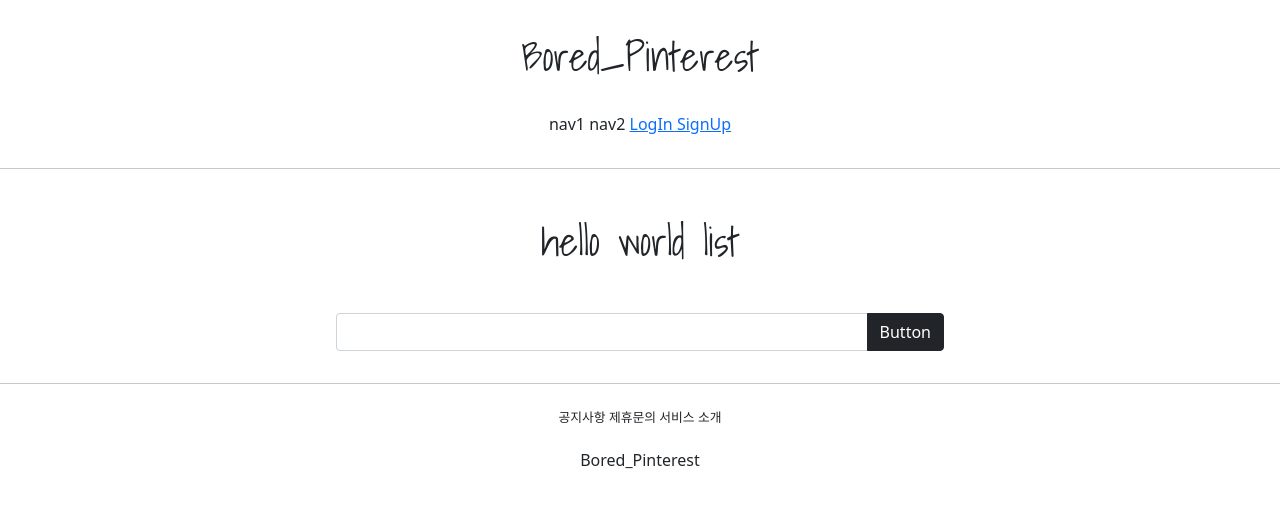
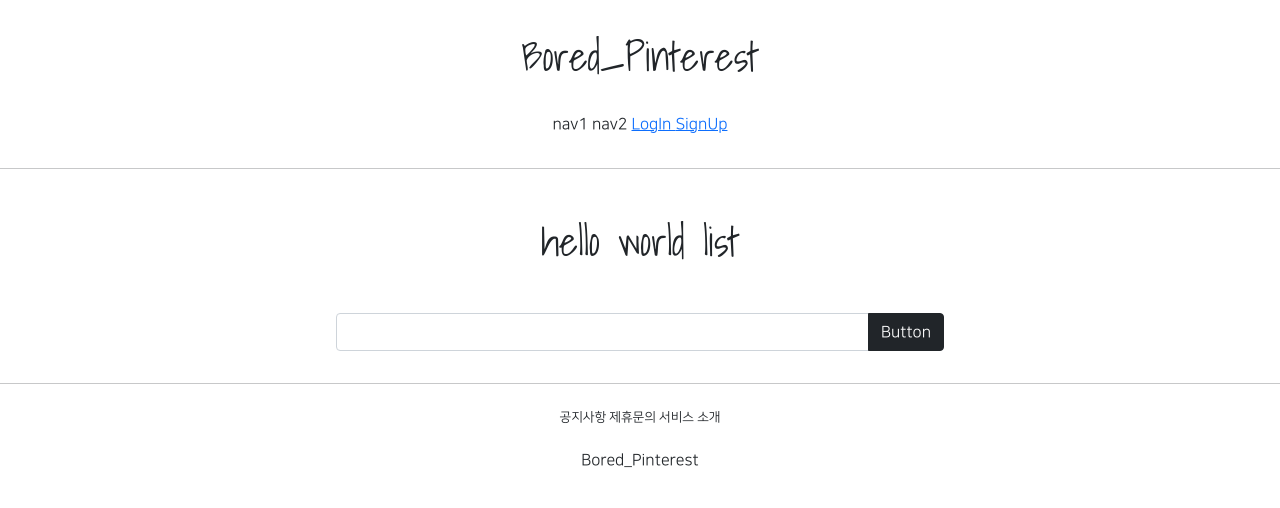
Before and after one commit to boredjuju/gis_django_1, a Django app: page /accounts/hello_world/ in a window 1280 px wide. Shown: the top 508 px of the page. Run offline with Django 3.2, Linux system fonts and the light colour scheme; parts of the project's set-up code (start-up, migrations or seed data) failed here and were passed over; some libraries are stand-ins or nearby versions.

Commit message:
7/15 gis django class commit 2

```diff
--- a/gis_web_1/settings.py
+++ b/gis_web_1/settings.py
@@ -122,7 +122,7 @@
 # Internationalization
 # https://docs.djangoproject.com/en/3.2/topics/i18n/
 
-LANGUAGE_CODE = 'en-us'
+LANGUAGE_CODE = 'ko-kr'
 
 TIME_ZONE = 'UTC'
 
--- a/templates/base.html
+++ b/templates/base.html
@@ -1,7 +1,7 @@
 <!DOCTYPE html>
 <html lang="en">
 {% include 'head.html' %}
-<body>
+<body style="font-family: 'NanumSquareR'">
 
     {% include 'header.html' %}
 
--- a/templates/head.html
+++ b/templates/head.html
@@ -22,5 +22,28 @@
     {# STATIC FILE LINK #}
     <link rel="stylesheet" type="text/css" href="{% static 'base.css' %}">
 
+    <style>
+        @font-face {
+            font-family: 'NanumSquareR';
+            src: local('NanumSquareR'),
+            url("{% static 'fonts/NanumSquareR.ttf' %}") format("opentype");
+        }
+        @font-face {
+            font-family: 'NanumSquareEB';
+            src: local('NanumSquareEB'),
+            url("{% static 'fonts/NanumSquareEB.otf' %}") format("opentype");
+        }
+        @font-face {
+            font-family: 'NanumSquareB';
+            src: local('NanumSquareB'),
+            url("{% static 'fonts/NanumSquareB.otf' %}") format("opentype");
+        }
+        @font-face {
+            font-family: 'NanumSquareR';
+            src: local('NanumSquareR'),
+            url("{% static 'fonts/NanumSquareR.otf' %}") format("opentype");
+        }
+    </style>
+
 
 </head>
```
Also changed, not shown: static/fonts/NanumSquareB.otf (added), static/fonts/NanumSquareEB.otf (added), static/fonts/NanumSquareL.otf (added), static/fonts/NanumSquareR.otf (added).
